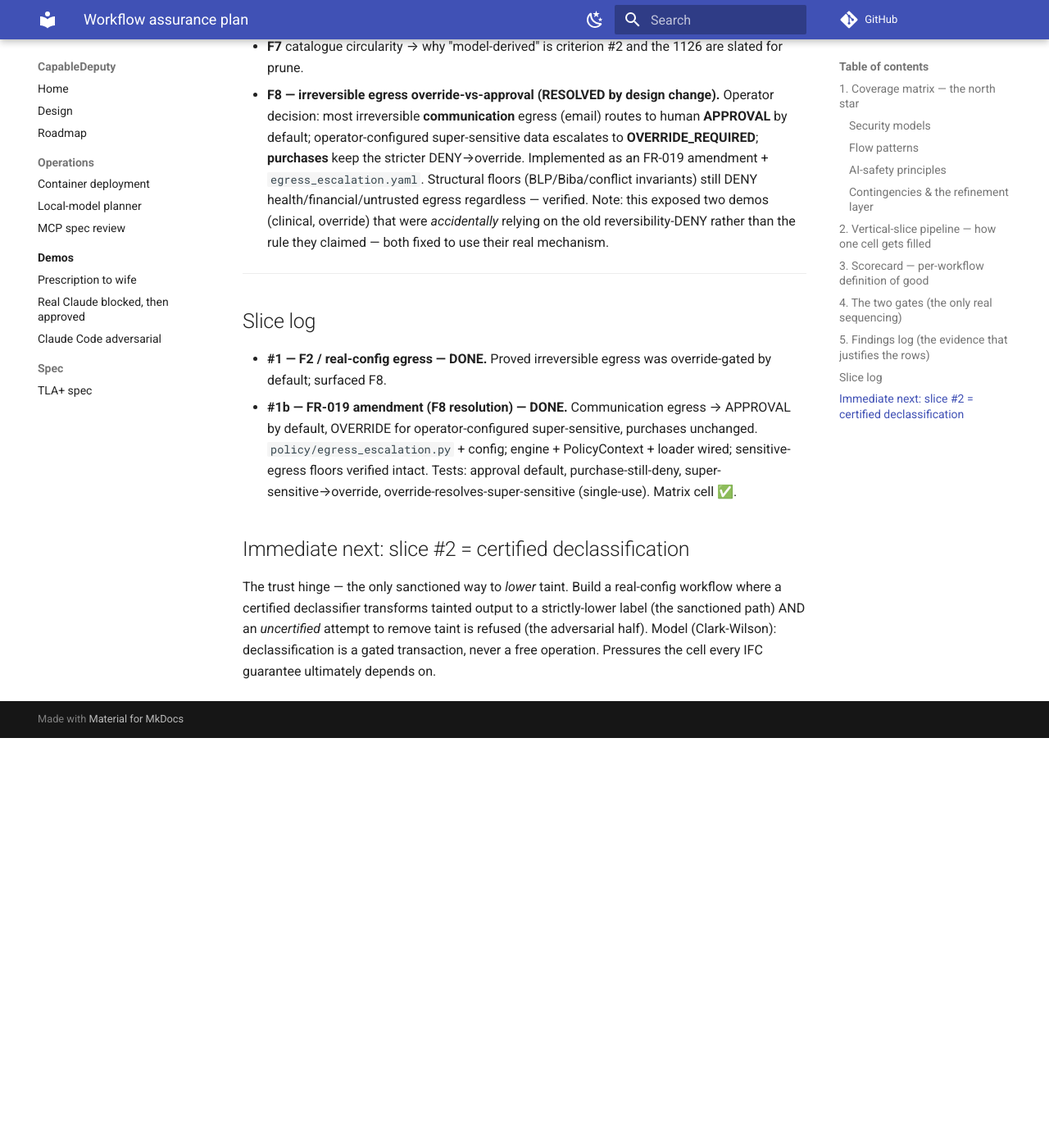
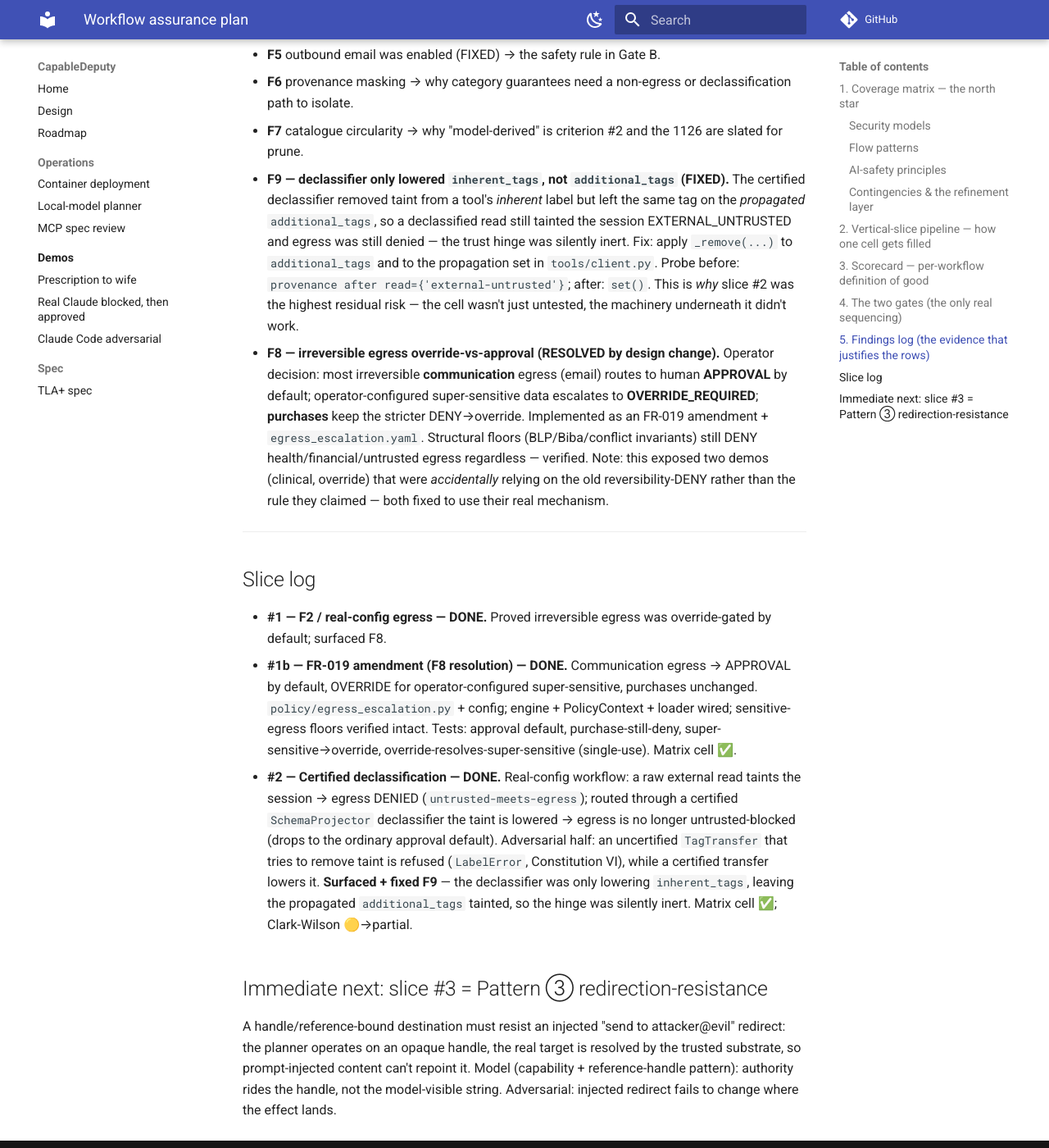
Before and after one commit to marctjones/capabledeputy, an MkDocs documentation site: the page built from docs/workflow-plan.md, in a window 1280 px wide and 1400 px high, scrolled down 4935 px. Shown: the whole window at 82% size. Built offline with MkDocs 1.6.1 and Material for MkDocs 9.7.7, drawn with Linux system fonts in a browser that asks for light colours; comment, search, counter and statistics services are not loaded; before the commit the page ends 5835 px from its top, so only the background shows below that; some of the changed text lies outside the part shown.

Commit message:
feat(003 slice#2): certified declassification trust-hinge + F9 fix
Slice #2 of the workflow-assurance plan: pressure the "certified
declassification" matrix cell — the only sanctioned way to LOWER taint.

- F9 (FIXED): the certified declassifier removed taint only from a tool's
  inherent_tags, leaving the propagated additional_tags tainted. A
  declassified external read therefore still marked the session
  EXTERNAL_UNTRUSTED and egress was still denied — the trust hinge was
  silently inert. Apply _remove(...) to additional_tags and the propagation
  set in tools/client.py. Probe before: provenance after read =
  {'external-untrusted'}; after: set().

- tests/test_workflow_pressure.py: new "F. CERTIFIED DECLASSIFICATION"
  section. Sanctioned: a raw external read taints → egress DENY
  (untrusted-meets-egress); routed through a certified SchemaProjector the
  taint is lowered → egress no longer untrusted-blocked (drops to the
  ordinary approval default). Adversarial: an uncertified TagTransfer that
  removes taint is refused (LabelError, Constitution VI), a certified one
  lowers it.

- docs/workflow-plan.md: matrix cell ✅, Clark-Wilson 🟡→partial, F9 logged,
  slice log #2, next slice = Pattern ③ redirection-resistance.

Full fast suite: 2179 passed, 14 skipped. No real email/purchase/network.

Co-Authored-By: Claude Opus 4.8 (1M context) <noreply@anthropic.com>

```diff
--- a/docs/workflow-plan.md
+++ b/docs/workflow-plan.md
@@ -34,7 +34,7 @@ legacy-path-only, or confirms-fires rather than tries-to-break) · ⬜ empty.
 | Bell-LaPadula (read-up containment) | 🟡 | no (legacy) | egress-deny proven; clearance/tier-resolution + write-down untested |
 | Biba (one-direction integrity) | ⬜ | — | no write-up / no-read-down attempt; "most under-served" |
 | Brewer-Nash (conflict) | 🟡 | no (legacy) | invariants fire; no boundary/adversarial probe |
-| Clark-Wilson (gated txn, sep-of-duty) | 🟡 | no | destructive-op gate + override demo; declassification txn + dual-control e2e untested |
+| Clark-Wilson (gated txn, sep-of-duty) | 🟡 | partial | destructive-op gate + override demo + certified-declassification txn (slice #2); dual-control e2e still demo-only |
 | Object-capability (confused-deputy) | ✅ | no (legacy) | no-cap + out-of-scope (pressure suite) — wants ③ redirection too |
 | IFC / sticky labels (Denning) | ✅ | no (legacy) | multi-step taint + accumulation (pressure suite) |
 | Noninterference (per-tier) | ⬜ | — | Pattern ③ restricted floor (#52) never exercised e2e |
@@ -70,7 +70,7 @@ legacy-path-only, or confirms-fires rather than tries-to-break) · ⬜ empty.
 | Operator policy DSL (`rules.yaml`) | ⬜ | no test asserts a RulePredicate decision |
 | Envelope dial (FR-030) | ⬜ | demo only; no adversarial real-config test |
 | Frequency / aggregation at scale | 🟡 | one inspector unit test |
-| Certified declassification | ⬜ | the trust hinge — untested |
+| Certified declassification | ✅ | **RESOLVED (slice #2)** — certified declassifier lowers untrusted taint so a previously-denied read can egress; uncertified taint-removal refused (Constitution VI). Surfaced + fixed F9. `test_sanctioned_declassification_lowers_taint_enabling_egress`, `test_uncertified_taint_removal_is_refused`. |
 | **Real-config legitimate egress (F2)** | ✅ | **RESOLVED (slice #1)** — irreversible egress DENIES by default, allowed via single-use human override grant; `test_v2_legitimate_egress_allowed_via_override_grant`. See F8 for the UX question. |
 
 ---
@@ -95,10 +95,11 @@ Do ONE workflow class end-to-end (not all-unblock-then-all-build):
 1. ~~F2 — real-config legitimate egress~~ — **DONE (slice #1)**: production
    path works via single-use override grant; deny-by-default is by design
    (FR-019). See F8.
-2. **Certified declassification.** ← *next slice.* The only sanctioned taint-lowering; abuse
-   attempts must fail. Untested = highest residual risk.
-3. **Pattern ③ redirection-resistance (adversarial).** Injected "send to
-   attacker" can't redirect a handle-bound destination.
+2. ~~Certified declassification~~ — **DONE (slice #2)**: certified
+   declassifier lowers taint so a denied read can egress; uncertified removal
+   refused. Surfaced + fixed F9.
+3. **Pattern ③ redirection-resistance (adversarial).** ← *next slice.*
+   Injected "send to attacker" can't redirect a handle-bound destination.
 4. **Pattern ② dual-LLM declassify e2e.** Confidential read → quarantined
    extract → schema-declassified summary egresses; planner never sees raw.
 5. **Operator DSL + envelope dial on real config.** RulePredicate decisions,
@@ -158,6 +159,15 @@ Everything else is iteration between the gates.
   declassification path to isolate.
 - **F7** catalogue circularity → why "model-derived" is criterion #2 and the
   1126 are slated for prune.
+- **F9 — declassifier only lowered `inherent_tags`, not `additional_tags`
+  (FIXED).** The certified declassifier removed taint from a tool's *inherent*
+  label but left the same tag on the *propagated* `additional_tags`, so a
+  declassified read still tainted the session EXTERNAL_UNTRUSTED and egress was
+  still denied — the trust hinge was silently inert. Fix: apply `_remove(...)`
+  to `additional_tags` and to the propagation set in `tools/client.py`.
+  Probe before: `provenance after read={'external-untrusted'}`; after: `set()`.
+  This is *why* slice #2 was the highest residual risk — the cell wasn't just
+  untested, the machinery underneath it didn't work.
 - **F8 — irreversible egress override-vs-approval (RESOLVED by design
   change).** Operator decision: most irreversible **communication** egress
   (email) routes to human **APPROVAL** by default; operator-configured
@@ -182,11 +192,21 @@ Everything else is iteration between the gates.
   Tests: approval default, purchase-still-deny, super-sensitive→override,
   override-resolves-super-sensitive (single-use). Matrix cell ✅.
 
-## Immediate next: slice #2 = certified declassification
+- **#2 — Certified declassification — DONE.** Real-config workflow: a raw
+  external read taints the session → egress DENIED (`untrusted-meets-egress`);
+  routed through a certified `SchemaProjector` declassifier the taint is
+  lowered → egress is no longer untrusted-blocked (drops to the ordinary
+  approval default). Adversarial half: an uncertified `TagTransfer` that tries
+  to remove taint is refused (`LabelError`, Constitution VI), while a certified
+  transfer lowers it. **Surfaced + fixed F9** — the declassifier was only
+  lowering `inherent_tags`, leaving the propagated `additional_tags` tainted,
+  so the hinge was silently inert. Matrix cell ✅; Clark-Wilson 🟡→partial.
 
-The trust hinge — the only sanctioned way to *lower* taint. Build a
-real-config workflow where a certified declassifier transforms tainted
-output to a strictly-lower label (the sanctioned path) AND an *uncertified*
-attempt to remove taint is refused (the adversarial half). Model
-(Clark-Wilson): declassification is a gated transaction, never a free
-operation. Pressures the cell every IFC guarantee ultimately depends on.
+## Immediate next: slice #3 = Pattern ③ redirection-resistance
+
+A handle/reference-bound destination must resist an injected "send to
+attacker@evil" redirect: the planner operates on an opaque handle, the real
+target is resolved by the trusted substrate, so prompt-injected content can't
+repoint it. Model (capability + reference-handle pattern): authority rides the
+handle, not the model-visible string. Adversarial: injected redirect fails to
+change where the effect lands.
```
Also changed, not shown: 2 other files.
